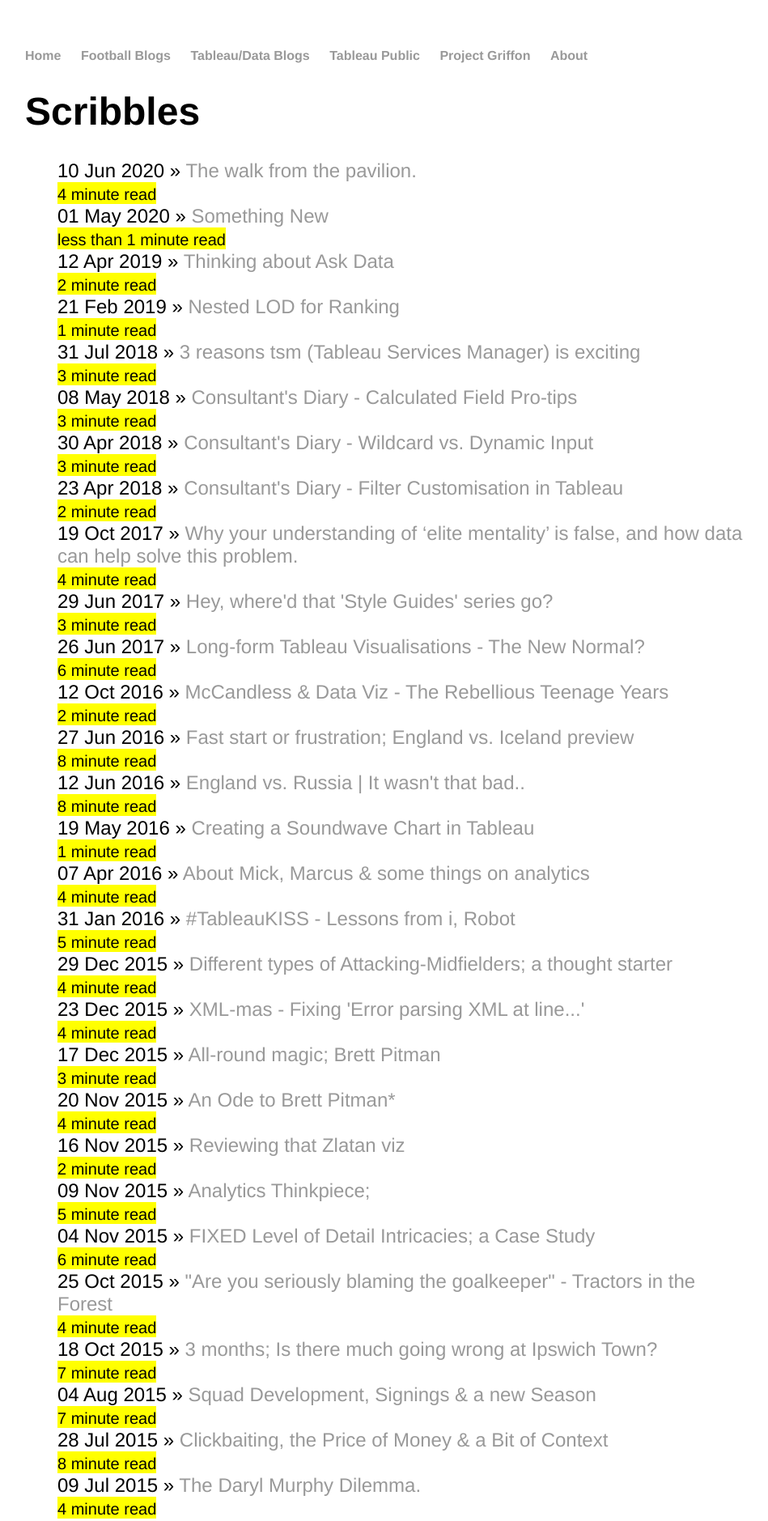
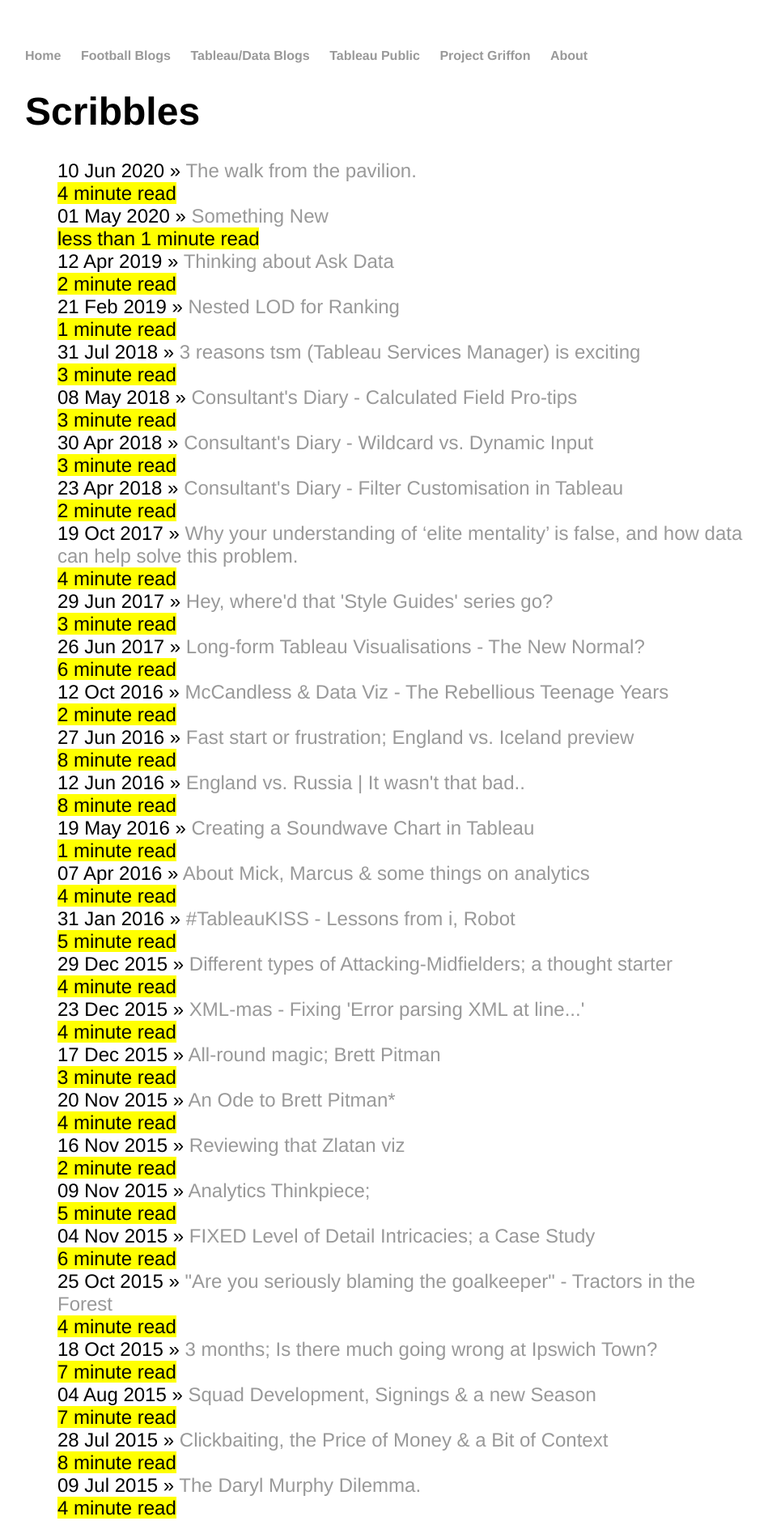
Before and after one commit to scribblr42/scribbles.github.io, a Jekyll site: the page built from index.html, in a window 1280 px wide. Shown: the top 1879 px of the page at 81% size, without its empty margins (161-1110 px from the left). Built offline with Jekyll 4.4.1, drawn with Linux system fonts in a browser that asks for light colours.

Commit message:
Update index.html

```diff
--- a/index.html
+++ b/index.html
@@ -7,6 +7,6 @@ title: Scribbles
 
 	  {% for post in site.posts %}
 	    <li><span>{{ post.date | date_to_string }}</span> » <a href="{{ post.url }}" title="{{ post.title }}">{{ post.title }}</a></li>
-		<mark><small>{% include read-time.html %}</small></mark>
+		<mark><tiny>{% include read-time.html %}</tiny></mark>
 	{% endfor %}
 	</ul>
```
